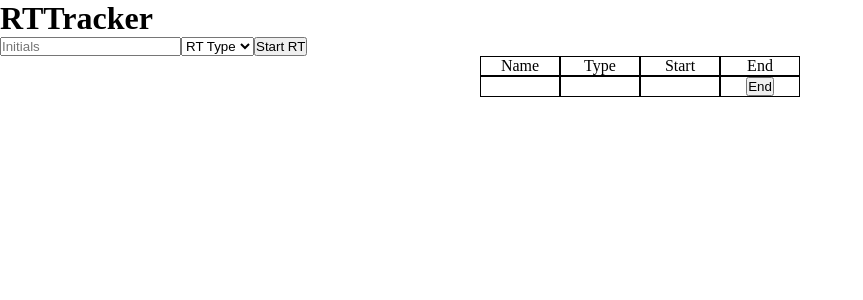
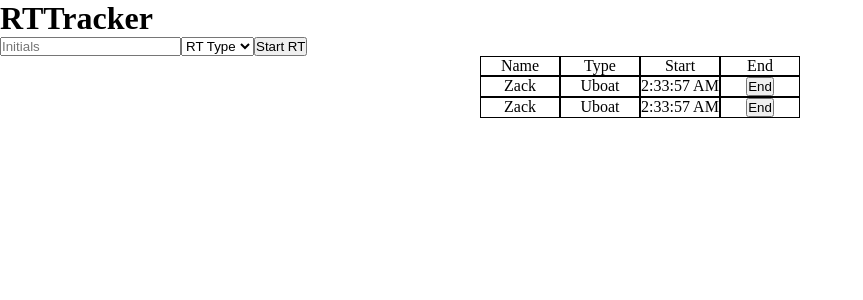
Before and after one commit to zshaffer1213/React_RTT, a React (Vite) app: page / in a window 1280 px wide. Shown: the top 300 px of the page, without its empty margins (0-863 px from the left). Built offline with nearby package versions, Linux system fonts and the light colour scheme.

Commit message:
moved endbtn to a useContext
useContext in App.jsx so for end button so it can use data manipulation on click.

```diff
--- a/src/App.jsx
+++ b/src/App.jsx
@@ -4,13 +4,43 @@ import TableRow from "./components/Table/TableRow"
 import './index.css'
 import TrackForm from "./components/TrackForm/TrackForm"
 
+const RoltainerContext = React.createContext()
+export {RoltainerContext}
+
 export default function App() {
+    const [storeData, setStoreData] = React.useState([
+        {
+            id: 1,
+            eName: 'Zack',
+            rtType: 'Uboat',
+            startTime: new Date().toLocaleTimeString(),
+            endTime: null
+        },
+        {
+            id: 2,
+            eName: 'Zack',
+            rtType: 'Uboat',
+            startTime: new Date().toLocaleTimeString(),
+            endTime: null
+        }
+    ])
+
+        function handleEndBtn(id) {
+        console.log(`clicked ${id}`)
+    }
+
+
+
     return (
         <>
             <h1>RTTracker</h1>
             <TrackForm />
             <TableHead />
-            <TableRow />
+            <RoltainerContext.Provider value={{handleEndBtn}}>
+                {storeData.map((arrItem) => {
+                    return <TableRow key={arrItem.id} storeData={arrItem} />
+                })}
+            </RoltainerContext.Provider>
         </>
     )
 }
--- a/src/components/Table/TableRow.jsx
+++ b/src/components/Table/TableRow.jsx
@@ -1,15 +1,17 @@
 import React from "react"
+import { RoltainerContext } from "../../App"
+export default function TableRow({storeData}) {
 
-export default function TableRow({name, type, start, end}) {
+    const { handleEndBtn } = React.useContext(RoltainerContext)
 
-    const endBtn = <button>End</button>
+    const endBtn = <button onClick={() => handleEndBtn(storeData.id)}>End</button>
 
     return (
          <div className="data-row">
-            <p>{name}</p>
-            <p>{type}</p>
-            <p>{start}</p>
-            <p>{end ? end : endBtn}</p>
+            <p>{storeData.eName}</p>
+            <p>{storeData.rtType}</p>
+            <p>{storeData.startTime}</p>
+            <p>{storeData.end ? endTime : endBtn}</p>
          </div>
     )
 }
```
